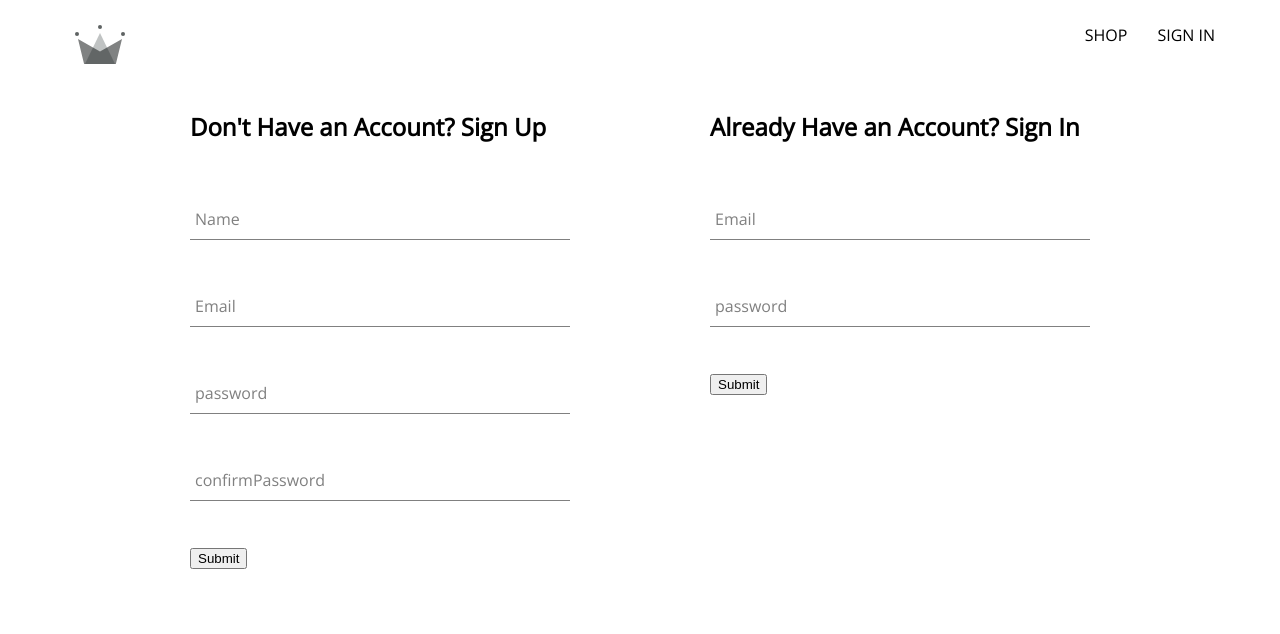
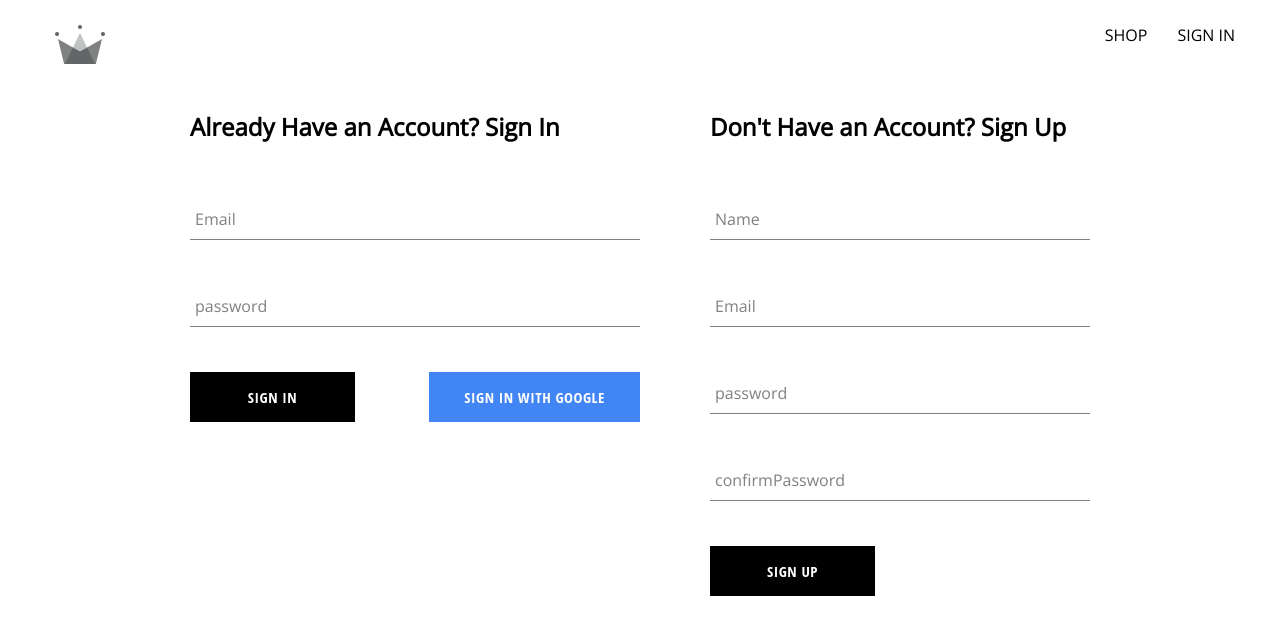
Before and after one commit to codewarsfx/Ecommerce-Website-With-React, a React (Create React App) app: page /signIn in a window 1280 px wide. Shown: the top 634 px of the page. Built offline with nearby package versions, Linux system fonts and the light colour scheme.

Commit message:
added button component and implemented sign in with email and password

```diff
--- a/src/Utils/firebase/firebaseUtils.js
+++ b/src/Utils/firebase/firebaseUtils.js
@@ -1,8 +1,9 @@
 import {initializeApp} from 'firebase/app'
-
-import {getAuth, GoogleAuthProvider, signInWithPopup,createUserWithEmailAndPassword} from 'firebase/auth'
+import {getAuth, GoogleAuthProvider, signInWithPopup,createUserWithEmailAndPassword,signInWithEmailAndPassword} from 'firebase/auth'
 import {getFirestore,doc,getDoc,setDoc} from 'firebase/firestore'
 
+
+//initialize firebase app
 const firebaseConfigObject = {
   apiKey: "AIzaSyCMJMXdTgfpJXPgxeAHKSbayePL0fkg-TA",
   authDomain: "ecommerce-website-22d83.firebaseapp.com",
@@ -13,21 +14,37 @@ const firebaseConfigObject = {
 };
 
 initializeApp(firebaseConfigObject)
+
+//create firebase instance related to the initalized firebase app
 export const auth = getAuth()
+export const firestore = getFirestore()
 
+//Define auth providers
 const provider = new GoogleAuthProvider()
-
 provider.setCustomParameters({
     "prompt": "select_account"
 })
 
 
+//define sign in  and sign up methods
+
+//signinwithgoogleauth
 export const signInWIthGooglePopup = ()=>(signInWithPopup(auth,provider))
 
-export const firestore = getFirestore()
+//sign up with email and password
+export const signUpwithUserNameandPassord= async (email,password)=>{
+ return await createUserWithEmailAndPassword(auth,email,password)
+
+}
 
 
+// sign in with email and password
+export const signInUserWithEmailAndPassword = async (email,password)=>{
 
+ return await signInWithEmailAndPassword(auth,email,password)
+}
+
+//add user to user database when user creates account or authenticates with third party services
 export const createUserDocument = async (userAccount,otherOptions)=>{
   if(!userAccount) return
   // get the document reference in the collection
@@ -48,9 +65,3 @@ export const createUserDocument = async (userAccount,otherOptions)=>{
   }
   return userRef
 }
-
-export const signUpwithUserNameandPassord= async (email,password)=>{
-
- return await createUserWithEmailAndPassword(auth,email,password)
-
-}
--- /dev/null
+++ b/src/components/Button/button.styles.scss
@@ -0,0 +1,46 @@
+.button-container {
+  min-width: 165px;
+  width: auto;
+  height: 50px;
+  letter-spacing: 0.5px;
+  line-height: 50px;
+  padding: 0 35px 0 35px;
+  font-size: 15px;
+  background-color: black;
+  color: white;
+  text-transform: uppercase;
+  font-family: 'Open Sans Condensed';
+  font-weight: bolder;
+  border: none;
+  cursor: pointer;
+  display: flex;
+  justify-content: center;
+
+  &:hover {
+    background-color: white;
+    color: black;
+    border: 1px solid black;
+  }
+
+  &.google-sign-in {
+    background-color: #4285f4;
+    color: white;
+
+    &:hover {
+      background-color: #357ae8;
+      border: none;
+    }
+  }
+
+  &.inverted {
+    background-color: white;
+    color: black;
+    border: 1px solid black;
+
+    &:hover {
+      background-color: black;
+      color: white;
+      border: none;
+    }
+  }
+}
--- /dev/null
+++ b/src/components/Button/buttonComponent.jsx
@@ -0,0 +1,18 @@
+import './button.styles.scss'
+
+   export const buttonTypes ={
+        google:"google-sign-in",
+        inverted:"inverted"
+    }
+
+const Button = ({children,buttonType,...otherProps})=>{
+
+
+    return(
+        <button type='submit' className={`button-container ${buttonType}`} {...otherProps}>{children}</button>
+    )
+
+    }
+
+
+export default Button
--- a/src/components/Sign-Up-form/signUpForm.jsx
+++ b/src/components/Sign-Up-form/signUpForm.jsx
@@ -1,27 +1,9 @@
 import { useReducer } from "react";
 import {signUpwithUserNameandPassord,createUserDocument} from '../../Utils/firebase/firebaseUtils'
+import Button from "../Button/buttonComponent";
 import Input from "../input/inputComponent";
 import './signUpForm.styles.scss'
 
-
-   const reducer = (state,action)=>{
-        switch(action.type) {
-            case "displayName":
-                return {...state,displayName:action.payload}
-                break
-            case "email":
-                return {...state,email:action.payload}
-                break
-            case "password":
-                return {...state,password:action.payload}
-                break
-            case "confirmPassword":
-                return {...state,confirmPassword:action.payload}
-            default:
-                return state
-                break;
-        }
-    }
 
     const initialState={
         displayName:"",
@@ -29,6 +11,28 @@ import './signUpForm.styles.scss'
         password:"",
         confirmPassword:""
     }
+
+   const reducer = (state,action)=>{
+        switch(action.type) {
+            case "displayName":
+                return {...state,displayName:action.payload}
+
+            case "email":
+                return {...state,email:action.payload}
+
+            case "password":
+                return {...state,password:action.payload}
+
+            case "confirmPassword":
+                return {...state,confirmPassword:action.payload}
+            case "clear":
+                return initialState
+            default:
+                return state
+
+        }
+    }
+
 
 const SignUpForm= ()=>{
     const [state,dispatch] = useReducer(reducer,initialState)
@@ -59,6 +63,9 @@ const SignUpForm= ()=>{
             }
             console.log(error)
         }
+                 dispatch({
+            type:'clear'
+        })
     }
 
 
@@ -71,7 +78,7 @@ const SignUpForm= ()=>{
                 <Input label={'Email'} handleChange={handleChange} name="email" value={email} type="email" required/>
                 <Input label={'password'} handleChange={handleChange} name="password" type="password" value={password} required/>
                 <Input label={'confirmPassword'} handleChange={handleChange} name="confirmPassword" value={confirmPassword} type="password" required/>
-                <button type="submit">Submit</button>
+                <Button>Sign Up</Button>
             </form>
         </div>
     )
--- a/src/components/Sign-in-Form/signInFormComponent.jsx
+++ b/src/components/Sign-in-Form/signInFormComponent.jsx
@@ -1,31 +1,42 @@
 import { useReducer } from "react";
+
+
+
+
+import {signInWIthGooglePopup,createUserDocument,signInUserWithEmailAndPassword} from "../../Utils/firebase/firebaseUtils"
+import Button,{buttonTypes} from "../Button/buttonComponent";
 import Input from "../input/inputComponent";
 import './signinForm.styles.scss'
 
+
+   const initialState={
+        email:"",
+        password:"",
+    }
 
    const reducer = (state,action)=>{
         switch(action.type) {
             case "email":
                 return {...state,email:action.payload}
-                break
+
             case "password":
                 return {...state,password:action.payload}
-                break
+            case "clear":
+                return initialState
             default:
                 return state
-                break;
         }
     }
 
-    const initialState={
-        email:"",
-        password:"",
-    }
+
 
 const SignInForm= ()=>{
+
+    //sate management using reducer
     const [state,dispatch] = useReducer(reducer,initialState)
     const {email,password} = state
 
+    //handle input change
     const handleChange =(e)=>{
         dispatch({
             type:e.target.name,
@@ -33,24 +44,51 @@ const SignInForm= ()=>{
         })
     }
 
+    //handle form submit
     const handleSumbit =async (e)=>{
         e.preventDefault()
-
         if(!email || !password) {
             alert('Please enter your email and password')
             return
         }
+        try{
+            const response = await signInUserWithEmailAndPassword(email,password)
+
+            console.log(response)
+        }catch(error){
+            console.log(error)
+        }
+              dispatch({
+            type:'clear'
+        })
+
     }
 
+    //handle sign in with google
+    const SignInUserWithGoogle =async (e)=>{
 
+      try{
+        const response= await signInWIthGooglePopup()
+         createUserDocument(response.user)
+      }
+      catch(error){
+          if(error.code==="auth/popup-closed-by-user"){
+              alert('please sign into your google account via popup')
+          }
+          console.log('an error occured',error )
+      }
+    }
 
     return (
-        <div className='sign-up-container'>
+        <div className='sign-in-container'>
             <h2>Already Have an Account? Sign In</h2>
             <form action="#" onSubmit={handleSumbit}>
                 <Input label={'Email'} handleChange={handleChange} name="email" value={email} type="email" required/>
                 <Input label={'password'} handleChange={handleChange} name="password" type="password" value={password} required/>
-                <button type="submit">Submit</button>
+                <div className="button-group">
+                <Button>Sign In</Button>
+                <Button buttonType={buttonTypes.google} type='button'  onClick={SignInUserWithGoogle}>Sign In With Google</Button>
+                </div>
             </form>
         </div>
     )
--- a/src/components/Sign-in-Form/signinForm.styles.scss
+++ b/src/components/Sign-in-Form/signinForm.styles.scss
@@ -1,9 +1,14 @@
-.sign-up-container {
+.sign-in-container {
   display: flex;
   flex-direction: column;
-  width: 380px;
+  width: 450px;
 
   h2 {
     margin: 10px 0;
   }
 }
+
+.button-group{
+  display: flex;
+  justify-content: space-between;
+}
--- a/src/index.css
+++ b/src/index.css
@@ -3,7 +3,7 @@ body {
   font-family:'Open Sans', sans-serif;
   -webkit-font-smoothing: antialiased;
   -moz-osx-font-smoothing: grayscale;
-  padding: 0 50px;
+  padding: 0 30px;
 }
 
 code {
--- a/src/routes/Authenticate/authenticateComponent.js
+++ b/src/routes/Authenticate/authenticateComponent.js
@@ -1,6 +1,5 @@
 
 
-import {signInWIthGooglePopup,createUserDocument} from "../../Utils/firebase/firebaseUtils"
 
 import SignInForm from "../../components/Sign-in-Form/signInFormComponent"
 import SignUpForm from "../../components/Sign-Up-form/signUpForm"
@@ -13,23 +12,11 @@ import './authenticate.styles.scss'
 
 const Authenticate = ()=>{
 
-    const SignInUser =async (e)=>{
-
-     const response=   await signInWIthGooglePopup()
-      try{
-         await createUserDocument(response.user)
-
-      }
-      catch(error){
-          console.log('an error occured',error )
-      }
-    }
-
-
     return(
         <div className='authentication-container'>
+        <SignInForm/>
         <SignUpForm/>
-        <SignInForm/>
+
         {/* <button onClick={SignInUser}>Sign In</button> */}
         </div>
     )
```
